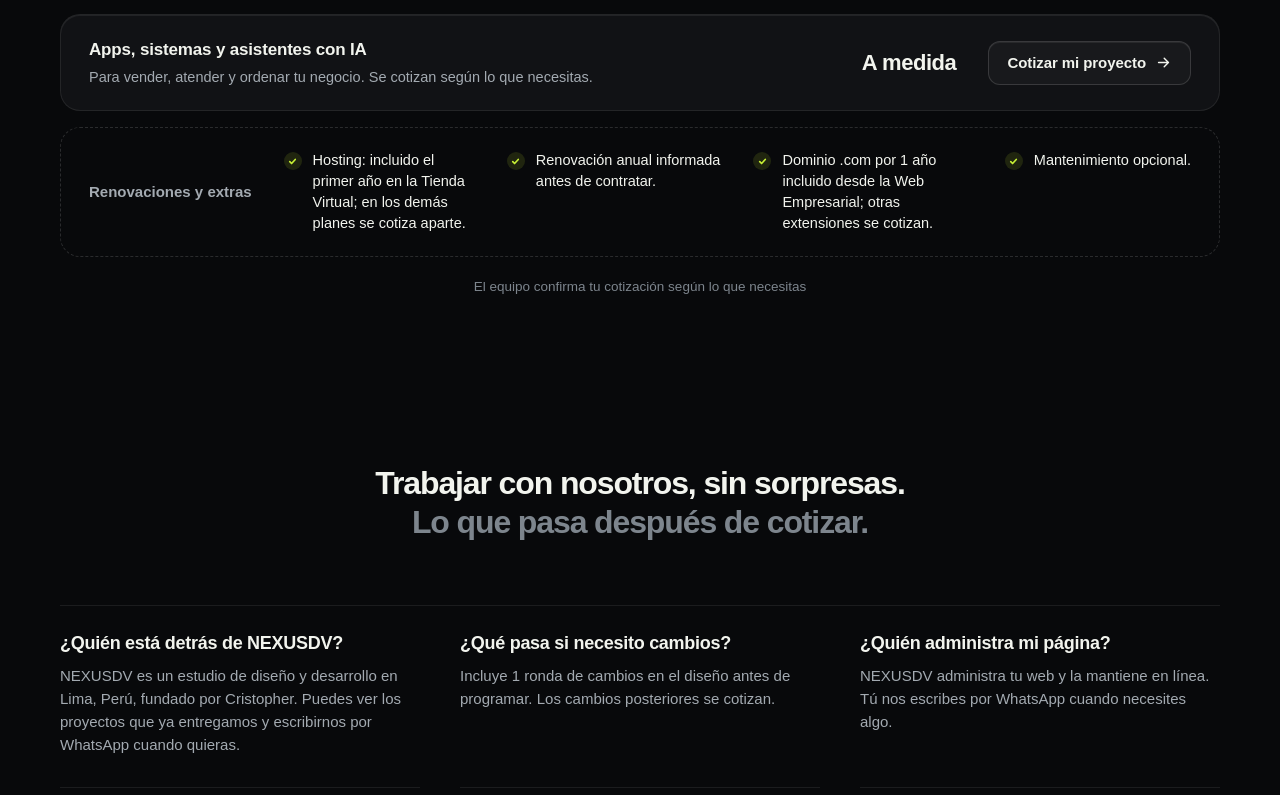
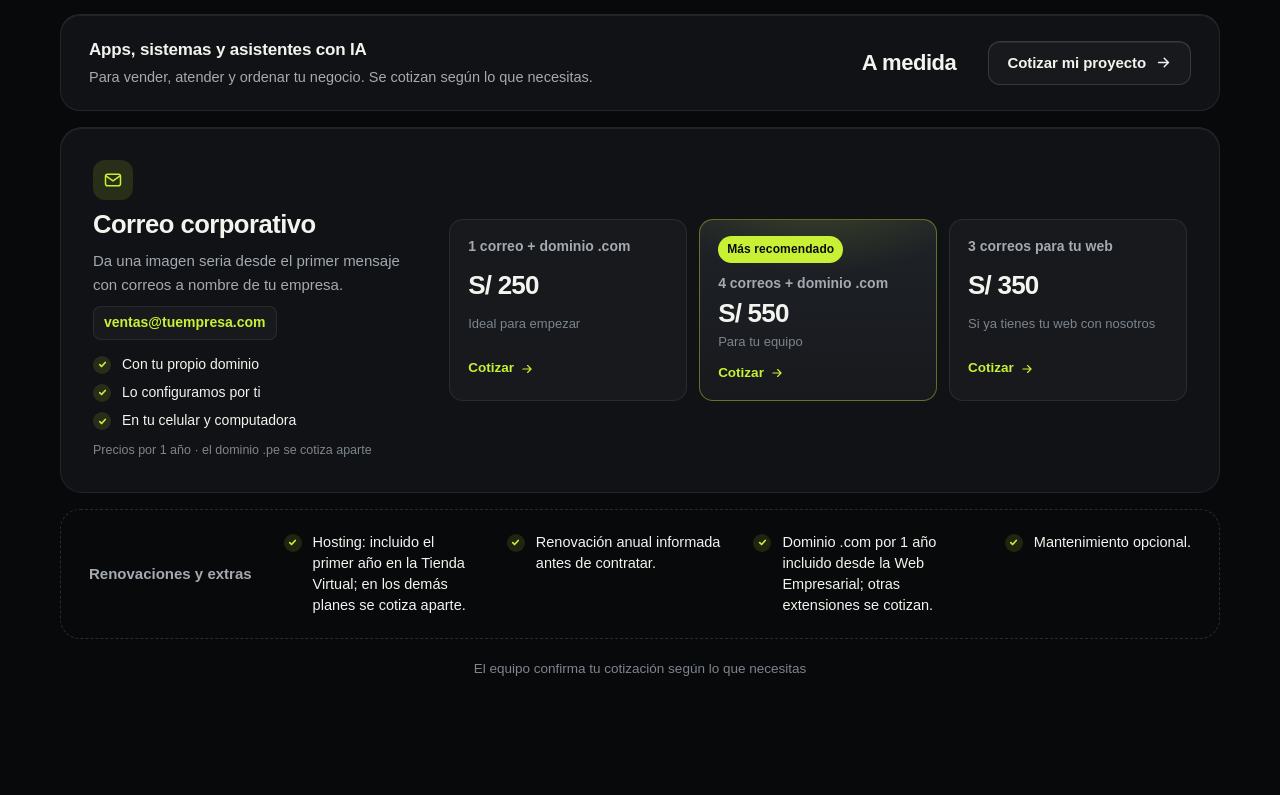
Before and after one commit to Crisloyola/nexusdv, a Next.js app: page / in a window 1280 px wide. Shown: the part 5485-6280 px from the top of the page. Built offline with nearby package versions, Linux system fonts and the light colour scheme; a web font is replaced by a local one.

Commit message:
correo corporativos

```diff
--- a/app/api/chat/route.ts
+++ b/app/api/chat/route.ts
@@ -54,7 +54,8 @@ Qué puedes decir:
 - Páginas web: Landing Page S/ 540, Web Empresarial S/ 820 (la más recomendada), Web Corporativa S/ 1,200 y Tienda Virtual desde S/ 1,990. En la Tienda Virtual di siempre "desde"; en todos, di que la cotización exacta es sin costo. Plazos de las webs: los de los datos oficiales (desde que aprueba el diseño). No des otros montos ni rangos.
 - Apps, sistemas y asistentes con IA: el precio es a medida y la cotización es sin costo. No des montos. Si preguntan por su plazo, di: "depende de lo que necesites y se confirma en la cotización sin costo".
 - Cambios, dominio, administración, soporte y hosting: responde solo con lo que dicen los datos oficiales.
-- Dominio: la Web Empresarial, la Web Corporativa y la Tienda Virtual incluyen dominio .com por 1 año; en la Landing Page el dominio .com es opcional. Otras extensiones se cotizan aparte, sin montos. El correo corporativo no está entre los servicios: si lo piden, di que el equipo lo confirma por WhatsApp.
+- Dominio: la Web Empresarial, la Web Corporativa y la Tienda Virtual incluyen dominio .com por 1 año; en la Landing Page el dominio .com es opcional. Otras extensiones se cotizan aparte, sin montos.
+- Correo corporativo: SÍ lo vendemos, con el dominio del cliente. Precios por 1 año: 1 correo + dominio .com S/ 250; 4 correos + dominio .com S/ 550 (el más recomendado); 3 correos para clientes con web de NEXUSDV S/ 350. El dominio .pe se cotiza aparte, sin montos. No des otros montos.
 - Si no sabes algo, dilo con honestidad y ofrece resolverlo por WhatsApp.
 - Proyectos: menciona solo los de la lista oficial.
 - Dudas sobre dominio (.pe o .com), nombre, colores o logo para su web: da un consejo práctico en 1 o 2 líneas y vuelve a lo que necesita. Si pregunta si diseñan logos, no lo afirmes: el equipo lo confirma por WhatsApp.
--- a/app/globals.css
+++ b/app/globals.css
@@ -294,6 +294,29 @@ main { overflow-x: clip; }
 .plan-extra h3 { font-size: 17px; font-weight: 600; letter-spacing: -0.01em; }
 .plan-extra p { margin-top: 2px; font-size: 14.5px; color: var(--tx-2); }
 .plan-extra__precio { font-size: 22px; font-weight: 600; letter-spacing: -0.02em; }
+.mail { display: grid; grid-template-columns: minmax(0, 0.9fr) minmax(0, 2.1fr); align-items: center; gap: 24px 40px; margin-top: 16px; padding: 32px; border-radius: 22px; border: 1px solid var(--line); background: var(--s1); box-shadow: var(--hi); }
+.mail__head { display: grid; justify-items: start; gap: 10px; }
+.mail__ico { display: grid; place-items: center; width: 40px; height: 40px; border-radius: 12px; background: var(--lime-soft); color: var(--lime); }
+.mail__ico svg { width: 20px; height: 20px; fill: none; stroke: currentColor; stroke-width: 1.8; stroke-linecap: round; stroke-linejoin: round; }
+.mail__head h3 { font-size: clamp(22px, 2vw, 26px); font-weight: 600; letter-spacing: -0.02em; line-height: 1.15; }
+.mail__head p { font-size: 15px; line-height: 1.55; color: var(--tx-2); }
+.mail__ej { padding: 5px 10px; border-radius: 8px; border: 1px solid var(--line); background: var(--s2); font-family: inherit; font-size: 14px; font-weight: 600; color: var(--lime); }
+.mail__puntos { display: grid; gap: 8px; margin-top: 4px; }
+.mail__puntos li { font-size: 14px; }
+.mail__nota { font-size: 12.5px; color: var(--tx-3); }
+.mail__opts { display: grid; grid-template-columns: repeat(3, minmax(0, 1fr)); gap: 12px; }
+.mail__opt { display: grid; gap: 4px; padding: 16px 18px; border-radius: 14px; border: 1px solid var(--line); background: var(--s2); color: inherit; text-decoration: none; transition: border-color .2s var(--ease), transform .2s var(--ease); }
+.mail__opt:hover { border-color: var(--line-2); transform: translateY(-2px); }
+.mail__opt--hl { border-color: rgba(200,241,53,.4); }
+.mail__opt--hl:hover { border-color: rgba(200,241,53,.7); }
+.mail__opt--hl { position: relative; overflow: hidden; background: linear-gradient(180deg, var(--s3), var(--s2)); }
+.mail__opt--hl::before { content: ""; position: absolute; inset: -60% -20% auto; height: 90%; pointer-events: none; background: radial-gradient(closest-side, rgba(200,241,53,.16), transparent); }
+.mail__tag { justify-self: start; margin-bottom: 6px; font-size: 12px; padding: 4px 9px; }
+.mail__name { font-size: 14px; font-weight: 600; color: var(--tx-2); }
+.mail__price { font-size: 26px; font-weight: 600; letter-spacing: -0.03em; line-height: 1.15; }
+.mail__opt small { font-size: 13px; color: var(--tx-3); }
+.mail__cta { display: inline-flex; align-items: center; gap: 6px; margin-top: 6px; font-size: 13.5px; font-weight: 600; color: var(--lime); }
+.mail__cta svg { width: 14px; height: 14px; fill: none; stroke: currentColor; stroke-width: 2; stroke-linecap: round; stroke-linejoin: round; }
 .plan > p { font-size: 15px; color: var(--tx-2); }
 .plan .ticks { padding-top: 20px; margin-bottom: 8px; border-top: 1px solid var(--line); }
 .plan .btn { margin-top: auto; width: 100%; }
@@ -445,6 +468,7 @@ main { overflow-x: clip; }
   .trust { grid-template-columns: minmax(0, 1fr) minmax(0, 1fr); }
   .renov { grid-template-columns: minmax(0, 1fr); } .renov .ticks { grid-template-columns: repeat(2, auto); }
   .plan-extra { grid-template-columns: minmax(0, 1fr) auto; } .plan-extra .btn { grid-column: 1 / -1; justify-self: start; }
+  .mail { grid-template-columns: minmax(0, 1fr); }
   .vit__pantalla { height: 560px; }
   .scr__win { width: 88%; }
 }
@@ -473,6 +497,7 @@ main { overflow-x: clip; }
   .carr__track > .case { flex-basis: 86%; }
   .case:hover { transform: none; }
   .plan-extra { padding: 20px; } .plan-extra .btn { width: 100%; }
+  .mail { padding: 20px; } .mail__opts { grid-template-columns: minmax(0, 1fr); }
   .renov { padding: 20px; } .renov .ticks { grid-template-columns: minmax(0, 1fr); }
   .crow { grid-template-columns: minmax(0, 1fr) auto; } .crow__k { grid-column: 1 / -1; }
   .hero__rayos i:nth-child(1) { height: 22px; } .hero__rayos i:nth-child(3) { height: 30px; }
@@ -493,7 +518,7 @@ main { overflow-x: clip; }
   html { scroll-behavior: auto; }
   .cookies, .ne, .msg, .msg--t i, .chips, .fab--hola i, .hero__rayos i, .vit__vista, .vit__cap, .wa__fila--nueva, .wa__nuevo, .wa__b, .wa__dots i { animation: none; }
   .js .rv { opacity: 1; transform: none; filter: none; transition: none; }
-  .case, .case__win img, .key, .dock__k, .carr__dot { transition: none; }
+  .case, .case__win img, .key, .dock__k, .carr__dot, .mail__opt { transition: none; }
   .opin { overflow-x: auto; scroll-snap-type: x mandatory; scrollbar-width: none; -webkit-mask-image: none; mask-image: none; padding-inline: var(--edge-l) var(--edge-r); }
   .opin__track { animation: none; }
   .opin__item { scroll-snap-align: center; }
--- a/components/Precios.tsx
+++ b/components/Precios.tsx
@@ -1,5 +1,5 @@
 import { A_MEDIDA, planes, waTexto } from "@/lib/data";
-import { NOTA_PRECIOS, RENOVACIONES, soles } from "@/lib/servicios";
+import { CORREO, NOTA_PRECIOS, RENOVACIONES, soles } from "@/lib/servicios";
 import { Icon } from "./Icons";
 
 /** Precios: los 4 planes web, una línea para lo que va a medida y qué incluye. Datos en lib/servicios.ts. */
@@ -32,6 +32,27 @@ export function Precios() {
           <b className="plan-extra__precio">{A_MEDIDA.precio}</b>
           <a className="btn btn--ghost" href={waTexto("Hola NEXUSDV, vengo de su web y quiero cotizar una app, un sistema o un asistente con IA.")} target="_blank" rel="noopener">{A_MEDIDA.boton}<Icon id="right" /></a>
         </div>
+        <div className="mail rv">
+          <div className="mail__head">
+            <span className="mail__ico"><Icon id="mail" /></span>
+            <h3>{CORREO.titulo}</h3>
+            <p>{CORREO.texto}</p>
+            <code className="mail__ej">{CORREO.ejemplo}</code>
+            <ul className="ticks mail__puntos">{CORREO.puntos.map((x) => <li key={x}>{x}</li>)}</ul>
+            <small className="mail__nota">{CORREO.nota}</small>
+          </div>
+          <div className="mail__opts">
+            {CORREO.planes.map((c) => (
+              <a key={c.id} className={`mail__opt${c.destacado ? " mail__opt--hl" : ""}`} href={waTexto(c.mensaje, c.campana)} target="_blank" rel="noopener">
+                {c.etiqueta && <span className="plan__tag mail__tag">{c.etiqueta}</span>}
+                <span className="mail__name">{c.nombre}</span>
+                <b className="mail__price">{soles(c.precio)}</b>
+                <small>{c.detalle}</small>
+                <span className="mail__cta">Cotizar<Icon id="right" /></span>
+              </a>
+            ))}
+          </div>
+        </div>
         <div className="renov rv">
           <h3>Renovaciones y extras</h3>
           <ul className="ticks">{RENOVACIONES.map((x) => <li key={x}>{x}</li>)}</ul>
--- a/lib/bot.ts
+++ b/lib/bot.ts
@@ -16,8 +16,8 @@ export const RESPUESTAS: Record<Tema, { tema: string; msg: string; chips: string
   web: { tema: "una página web", msg: "Hacemos <b>páginas web a medida</b> para tu negocio:\n• Diseño propio, sin plantillas\n• Adaptada al celular\n• Botón directo a tu WhatsApp\n• Configuración SEO básica para Google\n\n💰 <b>Landing</b> S/ 540, <b>Web Empresarial</b> S/ 820, <b>Web Corporativa</b> S/ 1,200 y <b>Tienda Virtual</b> desde S/ 1,990.\nAntes de programar te mostramos el diseño para que lo apruebes.", chips: ["Precios", "Ver proyectos", "Asistentes con IA"] },
   app: { tema: "una app", msg: "Desarrollamos <b>apps para Android y iPhone</b>: para que tus clientes compren, reserven, sigan sus pedidos o acumulen puntos desde el celular.\n\nTambién te ayudamos a publicarla en <b>Google Play y App Store</b>.\n\nEl costo y el tiempo dependen de lo que necesites (funciones, usuarios, pagos, panel). Cuéntanos tu idea y te cotizamos sin costo.", chips: ["Sistemas", "Precios", "Ver proyectos"] },
   sys: { tema: "un sistema", msg: "Creamos <b>sistemas a medida</b>: ventas, inventario, reservas, fidelización de clientes y más, con un panel para administrar todo.\n\nUn ejemplo es <b>Creatrix</b>, un sistema de puntos y promociones que entregamos.\n\nEl costo y el tiempo dependen de lo que necesites. Te cotizamos sin costo.", chips: ["Apps", "Precios", "Ver proyectos"] },
-  mail: { tema: "un dominio", msg: "🌐 La Web Empresarial, la Web Corporativa y la Tienda Virtual incluyen <b>dominio .com por 1 año</b> ✅. En la Landing Page el dominio .com es opcional, y otras extensiones (como .pe) se cotizan aparte.\n\nLa Tienda Virtual incluye hosting el primer año; en los demás planes el hosting se cotiza aparte.\n\n👇 Toca <b>Hablar por WhatsApp</b> y el equipo te lo cotiza.", chips: ["Páginas web", "Precios"] },
-  price: { tema: "una cotización", msg: "Así son nuestros precios:\n• 💻 <b>Landing Page:</b> S/ 540\n• 🏢 <b>Web Empresarial:</b> S/ 820 (la más recomendada)\n• ✨ <b>Web Corporativa:</b> S/ 1,200\n• 🛒 <b>Tienda Virtual:</b> desde S/ 1,990\n• ⚙️ <b>Apps, sistemas e IA:</b> a medida, cotización sin costo\n\nCuéntanos qué necesitas por WhatsApp o al correo <b>contacto@nexusdv.pe</b> y te enviamos la propuesta.\n\n👇 También puedes tocar el botón <b>Hablar por WhatsApp</b> aquí abajo.", chips: ["Páginas web", "Apps", "Sistemas"] },
+  mail: { tema: "correo corporativo o dominio", msg: "📧 Vendemos <b>correo corporativo</b> con tu dominio (como ventas@tuempresa.com), precio por 1 año:\n• <b>1 correo + dominio .com:</b> S/ 250\n• <b>4 correos + dominio .com:</b> S/ 550 (el más recomendado)\n• <b>3 correos para tu web</b> (si ya tienes tu web con nosotros): S/ 350\nEl dominio .pe se cotiza aparte.\n\n🌐 La Web Empresarial, la Web Corporativa y la Tienda Virtual ya incluyen <b>dominio .com por 1 año</b> ✅.\n\nLa Tienda Virtual incluye hosting el primer año; en los demás planes el hosting se cotiza aparte.\n\n👇 Toca <b>Hablar por WhatsApp</b> y el equipo te lo cotiza.", chips: ["Páginas web", "Precios"] },
+  price: { tema: "una cotización", msg: "Así son nuestros precios:\n• 💻 <b>Landing Page:</b> S/ 540\n• 🏢 <b>Web Empresarial:</b> S/ 820 (la más recomendada)\n• ✨ <b>Web Corporativa:</b> S/ 1,200\n• 🛒 <b>Tienda Virtual:</b> desde S/ 1,990\n• 📧 <b>Correo corporativo:</b> desde S/ 250 (1 correo + dominio .com)\n• ⚙️ <b>Apps, sistemas e IA:</b> a medida, cotización sin costo\n\nCuéntanos qué necesitas por WhatsApp o al correo <b>contacto@nexusdv.pe</b> y te enviamos la propuesta.\n\n👇 También puedes tocar el botón <b>Hablar por WhatsApp</b> aquí abajo.", chips: ["Páginas web", "Apps", "Sistemas"] },
   proj: { tema: "sus proyectos", msg: "Algunos proyectos entregados:\n• <b>LML Agency</b>: página web de una productora audiovisual\n• <b>LML Agency · Alquiler</b>: página de alquiler de equipos de audio y video\n• <b>Creatrix</b>: sistema de fidelización con puntos y promociones\n• <b>Creatrix · Control de ventas</b>: sistema de control de ventas a medida\n• <b>Franyer Cargo</b>: web de una agencia de carga y aduanas con cotizador a WhatsApp\n• <b>Mara Capital</b>: web de préstamos en línea con simulador\n\nTe llevo a la sección de proyectos 👇", chips: ["Páginas web", "Sistemas"], ir: "#proyectos" },
   time: { tema: "los tiempos de entrega", msg: "El tiempo depende de lo que necesites ⏱️\nAl cotizar sin costo te confirmamos la <b>fecha exacta</b> de entrega.\n\nAntes de programar te mostramos el diseño para que lo apruebes.", chips: ["Precios", "Páginas web"] },
   hi: { tema: "información", msg: "¡Hola! 😊 ¿En qué te puedo ayudar?", chips: [...MENU] },
--- a/lib/servicios.ts
+++ b/lib/servicios.ts
@@ -42,6 +42,31 @@ export const PLANES_WEB: PlanWeb[] = [
 
 /** Precio para mostrar: "S/ 1,000". */
 export const soles = (n: number) => `S/ ${n.toLocaleString("en-US")}`;
+
+/** Correo corporativo (con tu dominio). Lo muestra Precios debajo de los planes y lo conoce Nexo. */
+export type PlanCorreo = { id: string; nombre: string; precio: number; detalle: string; destacado?: boolean; etiqueta?: string; mensaje: string; campana: string };
+export const CORREO = {
+  titulo: "Correo corporativo",
+  texto: "Da una imagen seria desde el primer mensaje con correos a nombre de tu empresa.",
+  ejemplo: "ventas@tuempresa.com",
+  puntos: ["Con tu propio dominio", "Lo configuramos por ti", "En tu celular y computadora"],
+  nota: "Precios por 1 año · el dominio .pe se cotiza aparte",
+  planes: [
+    {
+      id: "correo1", nombre: "1 correo + dominio .com", precio: 250, detalle: "Ideal para empezar", campana: "correo_1",
+      mensaje: "Hola, NEXUS. Me interesa la promoción de 1 correo corporativo + dominio .com por S/ 250. ¿Podrían darme más información?",
+    },
+    {
+      id: "correo4", nombre: "4 correos + dominio .com", precio: 550, detalle: "Para tu equipo", destacado: true, etiqueta: "Más recomendado", campana: "correo_4",
+      mensaje: "Hola, NEXUS. Me interesa el plan de 4 correos corporativos + dominio .com por S/ 550. ¿Podrían darme más información?",
+    },
+    {
+      id: "correo3web", nombre: "3 correos para tu web", precio: 350, detalle: "Si ya tienes tu web con nosotros", campana: "correo_3_web",
+      mensaje: "Hola, NEXUS. Ya tengo (o voy a contratar) mi web con ustedes y quiero agregar 3 correos corporativos por S/ 350.",
+    },
+  ] as PlanCorreo[],
+  paraNexo: "Correo corporativo con el dominio del cliente (por ejemplo ventas@tuempresa.com). Precios por 1 año: 1 correo + dominio .com S/ 250 (promoción); 4 correos + dominio .com S/ 550; 3 correos para clientes que ya tienen o contratan su web con NEXUSDV (el dominio .com ya viene en la web) S/ 350. Si quieren dominio .pe, se cotiza aparte, sin montos. La renovación anual se informa antes de contratar.",
+};
 
 /** Renovaciones y extras que se muestran en Precios (debajo de los planes). */
 export const RENOVACIONES = [
@@ -129,6 +154,7 @@ export const preguntas = [
   { q: "¿Hacen apps para Android y iPhone?", a: "Sí. Desarrollamos tu app para los dos y te ayudamos a publicarla en Google Play y App Store." },
   { q: "¿Qué tipo de sistemas hacen?", a: "Sistemas a medida: ventas, inventario, reservas, fidelización de clientes y más. Te cotizamos según lo que necesites." },
   { q: "¿Pueden hacer un asistente con IA para mi web?", a: "Sí. Responde preguntas frecuentes 24/7, orienta a tus clientes, toma reservas o pedidos y los pasa a tu WhatsApp. Se cotiza sin costo." },
+  { q: "¿Venden correos corporativos?", a: "Sí, con tu dominio (como ventas@tuempresa.com). 1 correo + dominio .com S/ 250, 4 correos + dominio .com S/ 550, y si ya tienes tu web con nosotros, 3 correos por S/ 350. Precios por 1 año; el dominio .pe se cotiza aparte." },
   { q: "¿Puedo pedir varios servicios juntos?", a: "Sí. Web, app, sistema y asistente con IA: te cotizamos todo en una sola propuesta." },
 ];
 
@@ -156,5 +182,6 @@ export function datosParaNexo(): string {
     `SOPORTE: ${POLITICAS.soporte}`,
     `PLAZOS: ${POLITICAS.plazos}`,
     `HOSTING: ${POLITICAS.hosting}`,
+    `CORREO CORPORATIVO: ${CORREO.paraNexo}`,
   ].join("\n");
 }
```
